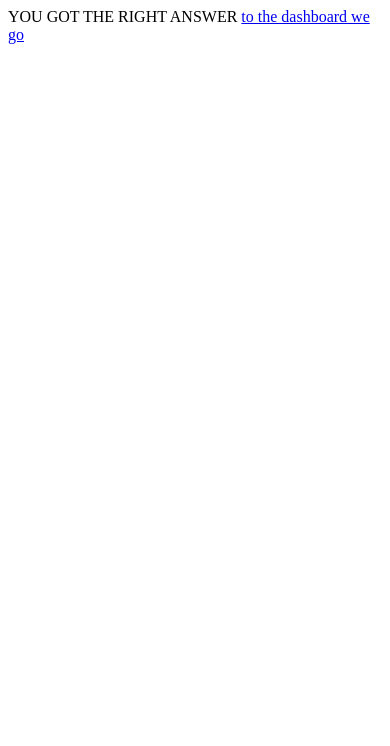
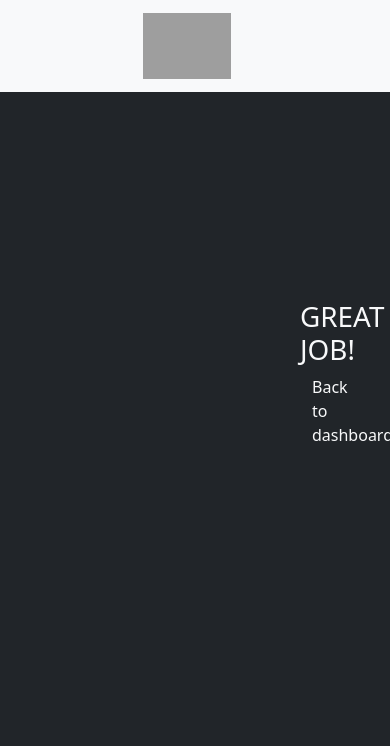
Before and after one commit to pImendoza/BSM, a Flask app: page /correct in a window 390 px wide; the page is wider, and only the part inside the window is pictured. Shown: the top 746 px of that part. Run offline with Flask 2, Linux system fonts and the light colour scheme; a user stored in the database is signed in; grey boxes are pictures that could not be loaded.

Commit message:
Add styling to correct

```diff
--- a/templates/correct.html
+++ b/templates/correct.html
@@ -4,10 +4,28 @@
     <meta charset="UTF-8">
     <meta http-equiv="X-UA-Compatible" content="IE=edge">
     <meta name="viewport" content="width=device-width, initial-scale=1.0">
-    <title>you got the correct answer</title>
+    <title>CORRECT!</title>
+    <link href="https://cdn.jsdelivr.net/npm/bootstrap@5.1.3/dist/css/bootstrap.min.css" rel="stylesheet" integrity="sha384-1BmE4kWBq78iYhFldvKuhfTAU6auU8tT94WrHftjDbrCEXSU1oBoqyl2QvZ6jIW3" crossorigin="anonymous">
 </head>
-<body>
-    YOU GOT THE RIGHT ANSWER
-    <a href="{{url_for('dashboard')}}">to the dashboard we go</a><br>
+<style>
+    body {
+        padding:300px;
+    }
+    a:link {
+        text-decoration: none;
+    }
+</style>
+<body class = "bg-dark text-light text-center justify-content-between">
+    <nav class = "navbar navbar-expand-lg bg-light navbar-dark fixed-top">
+        <div class = "container">
+        <a href = "dashboard.html"class="navbar-brand"><img class="img-fluid w-25 d-sm-block" src= "images/BSM.png"></a>
+        </div>
+    </nav>
+
+    <h1>GREAT JOB!</h1>
+    <div class="container justify-content-between">
+        <a class = "text-light" href="{{url_for('dashboard')}}">Back to dashboard</a><br>
+    </div>
+    <script src="https://cdn.jsdelivr.net/npm/bootstrap@5.1.3/dist/js/bootstrap.bundle.min.js" integrity="sha384-ka7Sk0Gln4gmtz2MlQnikT1wXgYsOg+OMhuP+IlRH9sENBO0LRn5q+8nbTov4+1p" crossorigin="anonymous"></script>
 </body>
 </html>
```
